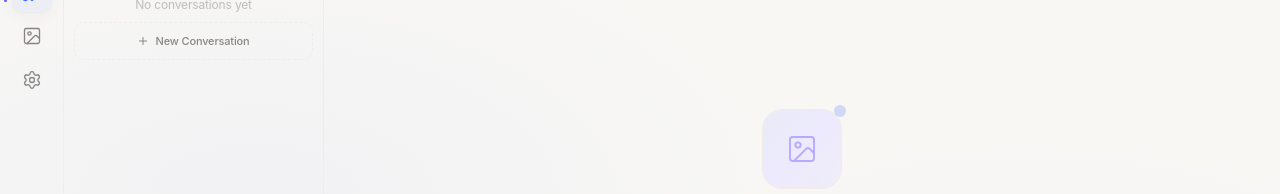
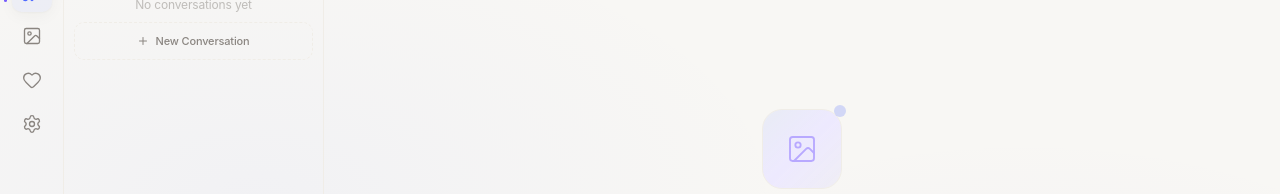
Before and after one commit to 3inchtime/astro_studio, a React (Vite) app: page /generate in a window 1280 px wide. Shown: the part 120-314 px from the top of the page. Built offline with nearby package versions, Linux system fonts and the light colour scheme; a web font is replaced by a local one.

Commit message:
feat: add favorites nav item to sidebar

```diff
--- a/src/components/layout/AppLayout.tsx
+++ b/src/components/layout/AppLayout.tsx
@@ -1,7 +1,7 @@
 import { createContext, useContext, useState } from "react";
 import { NavLink, Outlet, useLocation, useNavigate } from "react-router-dom";
 import { motion, AnimatePresence } from "framer-motion";
-import { Image, Settings, Sparkles, Sun, Moon } from "lucide-react";
+import { Image, Settings, Sparkles, Sun, Moon, Heart } from "lucide-react";
 import { useTranslation } from "react-i18next";
 import { useTheme } from "../../hooks/useTheme";
 import { useResizable } from "../../hooks/useResizable";
@@ -25,6 +25,7 @@ export function useLayoutContext() {
 const navItems = [
   { to: "/generate", icon: Sparkles, labelKey: "nav.generate" },
   { to: "/gallery", icon: Image, labelKey: "nav.gallery" },
+  { to: "/favorites", icon: Heart, labelKey: "nav.favorites" },
   { to: "/settings", icon: Settings, labelKey: "nav.settings" },
 ];
 
--- a/src/locales/en.json
+++ b/src/locales/en.json
@@ -1,6 +1,7 @@
 {
   "nav.generate": "Generate",
   "nav.gallery": "Gallery",
+  "nav.favorites": "Favorites",
   "nav.settings": "Settings",
 
   "sidebar.conversations": "Conversations",
--- a/src/locales/zh-CN.json
+++ b/src/locales/zh-CN.json
@@ -1,6 +1,7 @@
 {
   "nav.generate": "生成",
   "nav.gallery": "画廊",
+  "nav.favorites": "收藏",
   "nav.settings": "设置",
 
   "sidebar.conversations": "对话",
```
